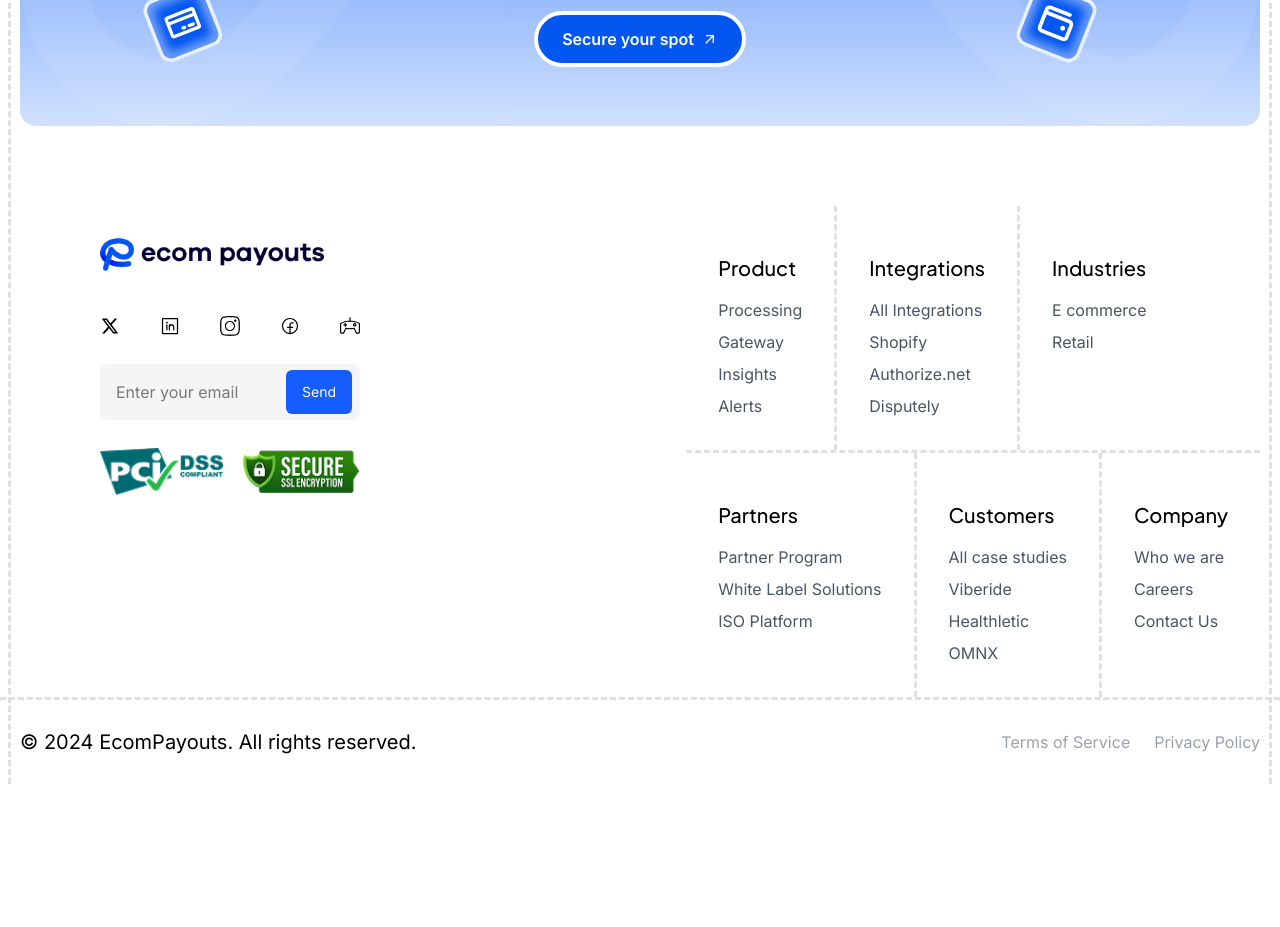
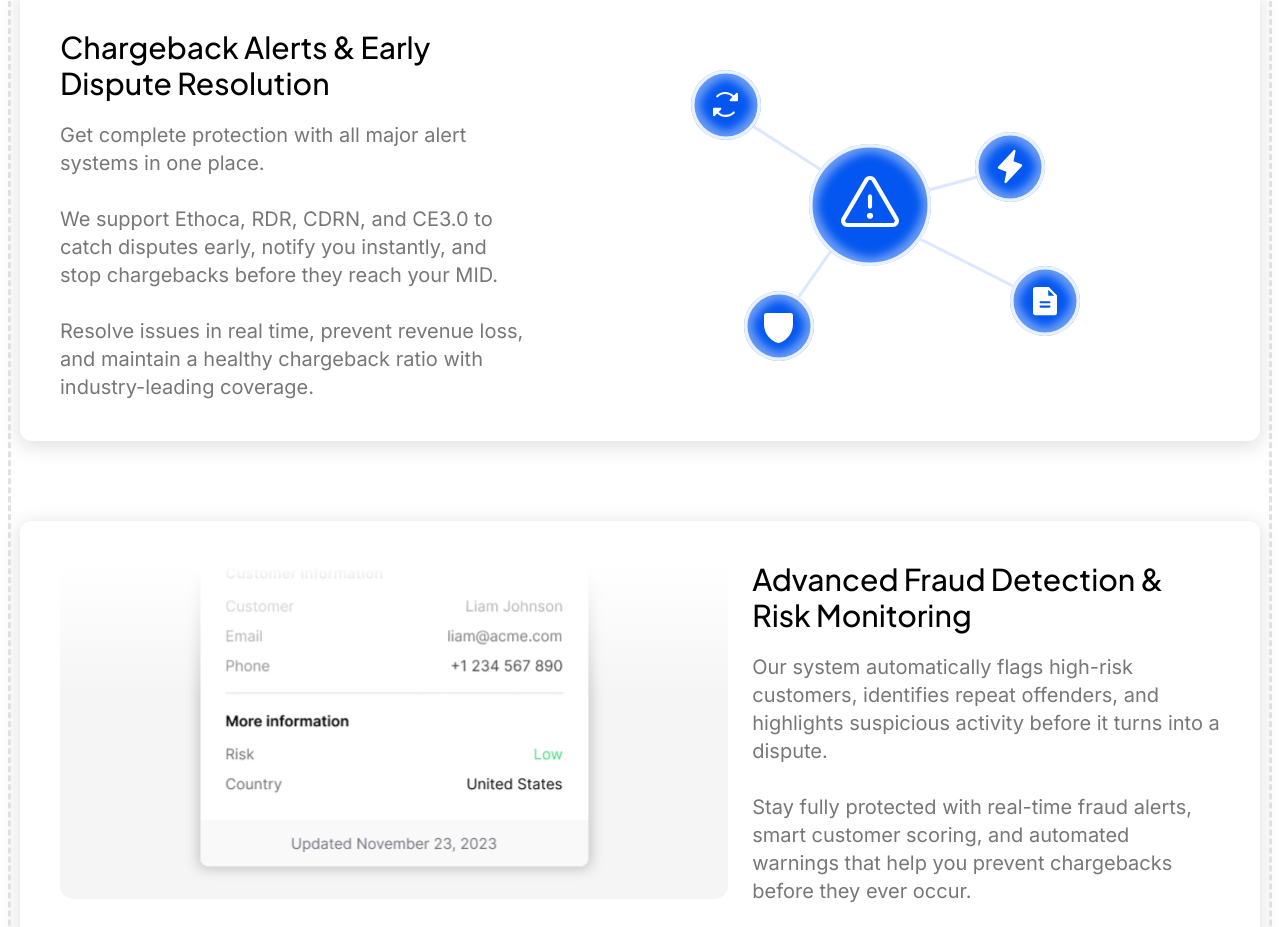
Before and after one commit to hammasmunir/ecom-mpayout, a Next.js app: page /insights in a window 1280 px wide. Shown: the part 2340-3267 px from the top of the page. Before the commit the page ends 3124 px from the top, so only its background shows below. Built offline with nearby package versions, Linux system fonts and the light colour scheme.

Commit message:
Alert section added on Insights Page

```diff
--- a/app/(marketing)/insights/page.jsx
+++ b/app/(marketing)/insights/page.jsx
@@ -1,3 +1,4 @@
+import Alerts from '@/components/insights/Alerts';
 import Explore from '@/components/insights/Explore';
 import HeroStarter from '@/components/ui/HeroStarter';
 import React from 'react';
@@ -11,6 +12,7 @@ const page = () => {
         label="Insights"
       />
       <Explore />
+      <Alerts />
     </>
   );
 };
--- /dev/null
+++ b/components/insights/Alerts.jsx
@@ -0,0 +1,60 @@
+import React from 'react';
+import Starter from '../ui/Starter';
+import AlertImage from '@/assets/images/insights/alerts.svg';
+import FraudImage from '@/assets/images/insights/fraud-bg.svg';
+import Image from 'next/image';
+
+const Alerts = () => {
+  return (
+    <section className="border-border border-b-[3px] border-dashed py-16 lg:py-20">
+      <section className="mx-auto flex max-w-[1440px] flex-col items-center gap-20 px-5">
+        <Starter
+          heading="Real-Time Alerts That Protect Your Revenue"
+          text="Receive early chargeback notifications and automatic fraud flags so you can take action before losses happen."
+          label="Alerts"
+        />
+        <section className="grid grid-cols-1 gap-6 rounded-xl p-10 shadow-[0px_4px_20px_2px_#0000001F] lg:grid-cols-[0.7fr_1fr]">
+          <div className={`flex flex-col justify-center gap-5`}>
+            <h3 className="text-2xl font-medium lg:text-3xl">
+              Chargeback Alerts & Early Dispute Resolution
+            </h3>
+            <p className="text-text text-lg lg:text-xl">
+              Get complete protection with all major alert systems in one place.
+              <br />
+              <br />
+              We support Ethoca, RDR, CDRN, and CE3.0 to catch disputes early, notify you instantly,
+              and stop chargebacks before they reach your MID.
+              <br />
+              <br />
+              Resolve issues in real time, prevent revenue loss, and maintain a healthy chargeback
+              ratio with industry-leading coverage.
+            </p>
+          </div>
+          <div className="flex h-full items-center justify-center">
+            <Image src={AlertImage} alt="Chargeback Alerts & Early Dispute Resolution" />
+          </div>
+        </section>
+        <section className="grid grid-cols-1 gap-6 rounded-xl p-10 shadow-[0px_4px_20px_2px_#0000001F] lg:grid-cols-[1fr_0.7fr]">
+          <div className="flex h-full items-center justify-center">
+            <Image src={FraudImage} alt="Chargeback Alerts & Early Dispute Resolution" />
+          </div>
+          <div className={`flex flex-col justify-center gap-5`}>
+            <h3 className="text-2xl font-medium lg:text-3xl">
+              Advanced Fraud Detection & Risk Monitoring
+            </h3>
+            <p className="text-text text-lg lg:text-xl">
+              Our system automatically flags high-risk customers, identifies repeat offenders, and
+              highlights suspicious activity before it turns into a dispute.
+              <br />
+              <br />
+              Stay fully protected with real-time fraud alerts, smart customer scoring, and
+              automated warnings that help you prevent chargebacks before they ever occur.
+            </p>
+          </div>
+        </section>
+      </section>
+    </section>
+  );
+};
+
+export default Alerts;
```
